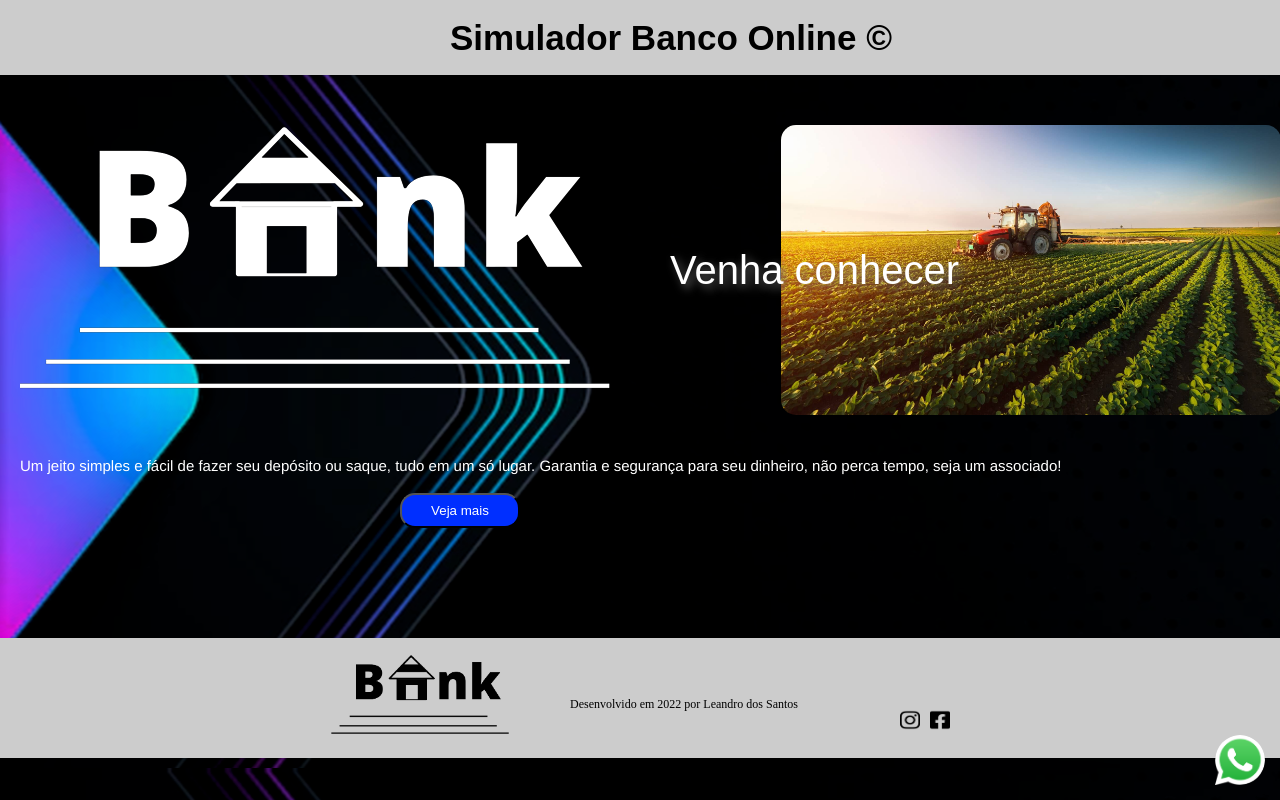
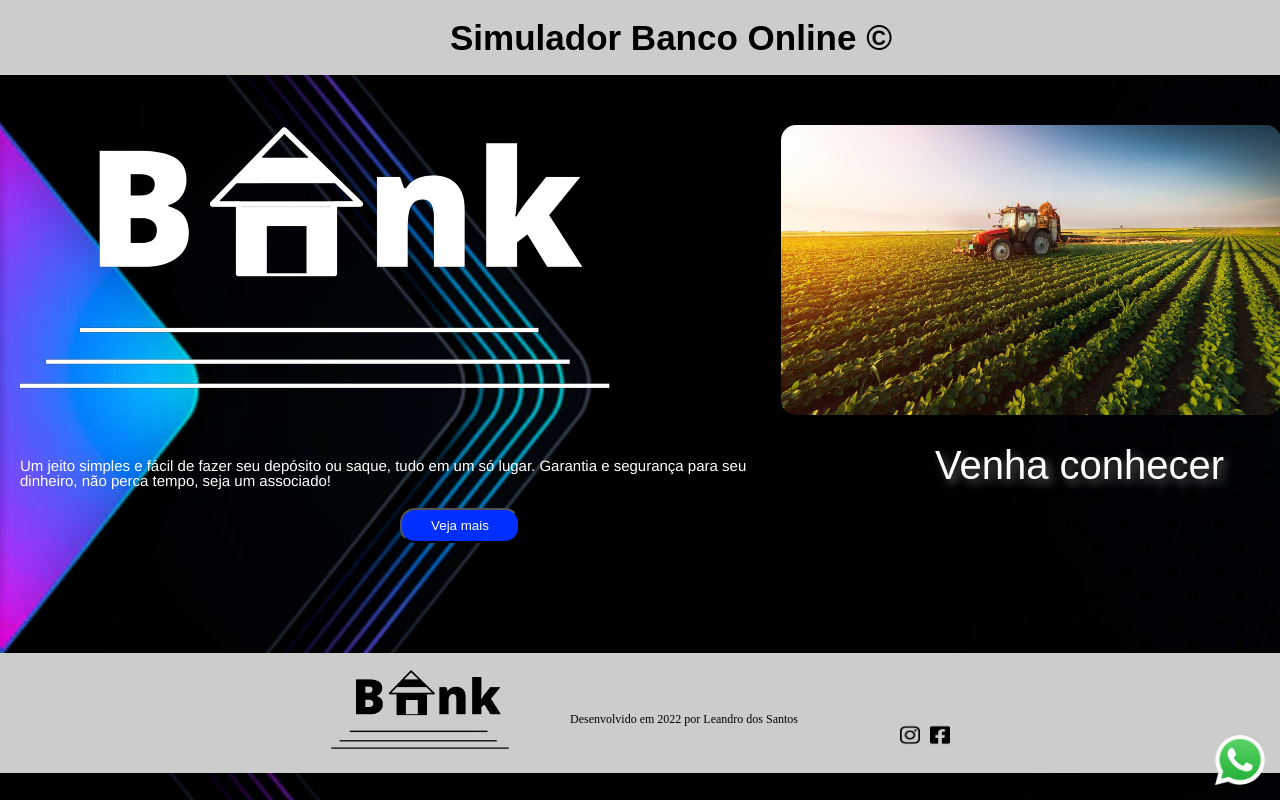
Before and after one commit to SimuladorBancoOnline/BancoOnline, a plain HTML site: page index.html in a window 1280 px wide. Shown: the top 800 px of the page. Drawn offline with Linux system fonts and the light colour scheme.

Commit message:
Update style.css

```diff
--- a/style.css
+++ b/style.css
@@ -3,7 +3,6 @@ body {
 }
 header {
 	background: #CCCCCC;
-	width: 100%;
 }
 h1 {
 	width: 500px;
@@ -37,10 +36,11 @@ h1 {
 	height: 40px;
 	box-sizing: border-box;
 	position: absolute;
-	top: 250px;
-	left: 670px;
+	top: 445px;
+	left: 935px;
 }
 .text {
+	width: 750px;
 	font-family: helvetica;
 	font-size: 15px;
 	margin-top: 40px;
@@ -72,7 +72,6 @@ h1 {
 }
 .baixo {
 	background: #CCCCCC;
-	width: 100%;
 	height: 120px;
 	box-sizing: border-box;
 }
```
